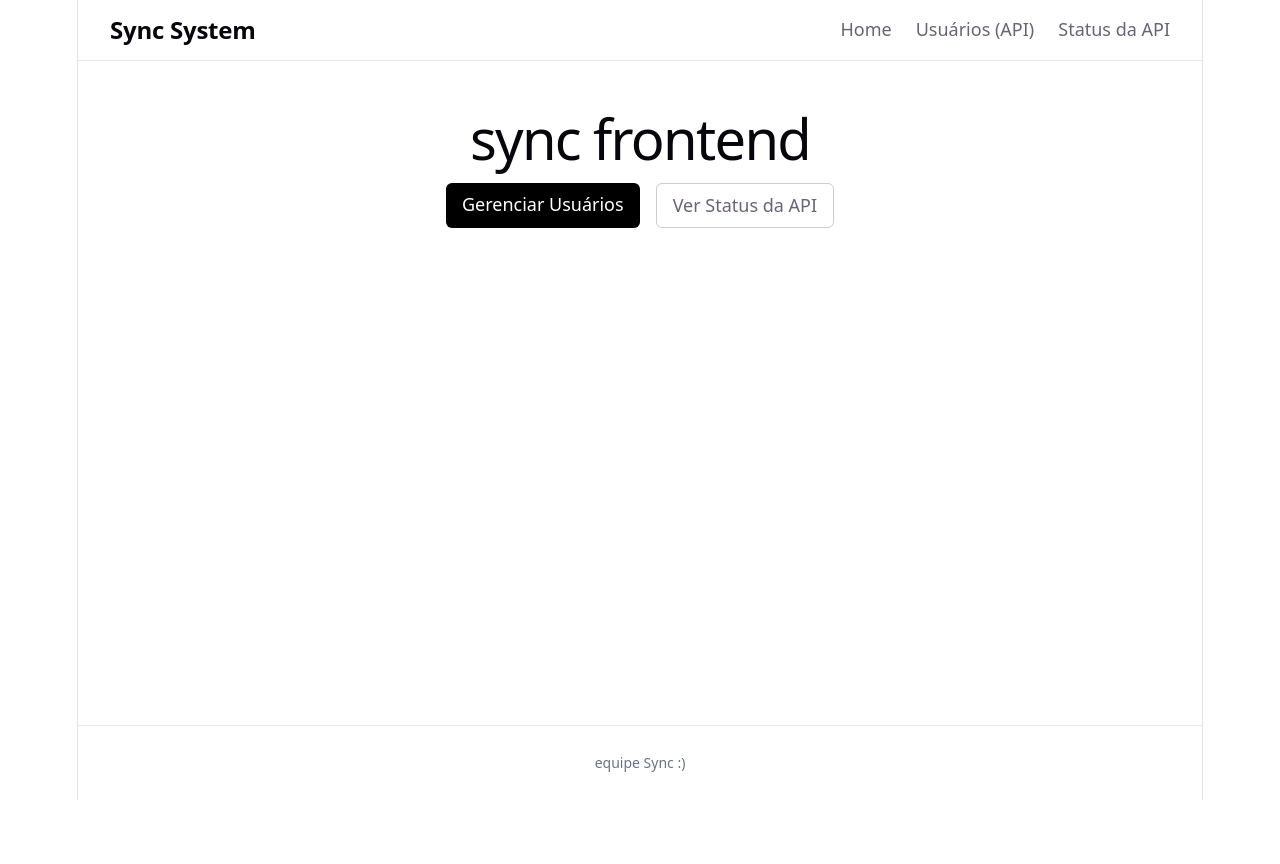
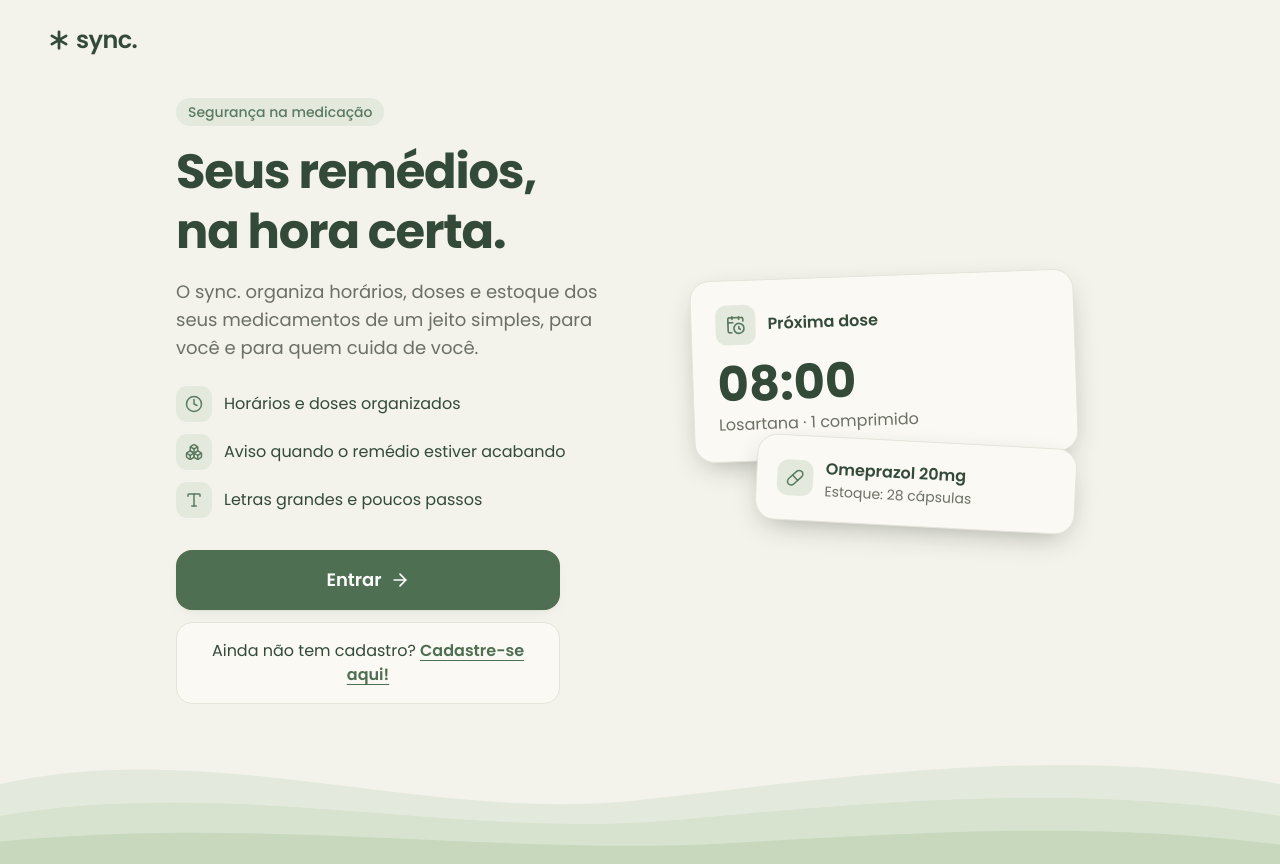
Before and after one commit to SamGarciaPereira/sync-frontend, a React (Vite) app: page / in a window 1280 px wide. Before the commit the page ends 800 px from the top, so only its background shows below. Built offline with nearby package versions, Linux system fonts and the light colour scheme; no server answers.

Commit message:
feat: add welcome page

```diff
--- a/src/App.tsx
+++ b/src/App.tsx
@@ -13,14 +13,18 @@ import { CadastrarMedicacao } from "./app/pages/CadastrarMedicacao";
 import { QuandoTomar } from "./app/pages/QuandoTomar";
 import { Lembretes } from "./app/pages/Lembretes";
 import { Configuracoes } from "./app/pages/Configuracoes";
+import { BoasVindas } from "./app/pages/BoasVindas";
 
 export default function App() {
   return (
     <BrowserRouter>
       <Routes>
-        {/* Demo original do template (mantida intacta) */}
+        {/* Apresentação do sync. */}
+        <Route path="/" element={<BoasVindas />} />
+
+        {/* Demo original do template (mantida intacta, agora em /demo) */}
         <Route element={<DemoLayout />}>
-          <Route path="/" element={<Home />} />
+          <Route path="/demo" element={<Home />} />
           <Route path="/users" element={<Users />} />
           <Route path="/status" element={<Status />} />
         </Route>
--- /dev/null
+++ b/src/app/pages/BoasVindas.tsx
@@ -0,0 +1,92 @@
+import { Link } from "react-router-dom";
+import { ArrowRight, Boxes, CalendarClock, Clock, Pill, Type } from "lucide-react";
+import { IconBadge } from "../components/IconBadge";
+import { Logo } from "../components/Logo";
+import { Waves } from "../components/Waves";
+
+const features = [
+  { icon: Clock, text: "Horários e doses organizados" },
+  { icon: Boxes, text: "Aviso quando o remédio estiver acabando" },
+  { icon: Type, text: "Letras grandes e poucos passos" },
+];
+
+/** Landing page: presents sync. and leads to sign in / sign up. */
+export function BoasVindas() {
+  return (
+    <div className="app-shell relative flex min-h-svh flex-col overflow-hidden">
+      <header className="relative z-10 px-6 py-6 lg:px-12">
+        <Logo size="lg" className="text-heading" />
+      </header>
+
+      <main className="relative z-10 mx-auto grid w-full max-w-5xl flex-1 items-center gap-12 px-6 pb-40 pt-4 lg:grid-cols-2 lg:px-12">
+        <section>
+          <p className="inline-flex rounded-full bg-sage px-3 py-1 text-sm font-medium text-sage-icon">
+            Segurança na medicação
+          </p>
+          <h1 className="mt-4 text-4xl font-bold leading-tight tracking-tight text-heading sm:text-5xl">
+            Seus remédios,
+            <br />
+            na hora certa.
+          </h1>
+          <p className="mt-4 max-w-md text-lg text-muted">
+            O sync. organiza horários, doses e estoque dos seus medicamentos de um jeito simples,
+            para você e para quem cuida de você.
+          </p>
+
+          <ul className="mt-6 space-y-3">
+            {features.map(({ icon, text }) => (
+              <li key={text} className="flex items-center gap-3 text-heading">
+                <IconBadge icon={icon} size="sm" />
+                {text}
+              </li>
+            ))}
+          </ul>
+
+          <div className="mt-8 flex flex-col gap-3 sm:max-w-sm">
+            <Link
+              to="/entrar"
+              className="inline-flex items-center justify-center gap-2 rounded-2xl bg-forest px-6 py-4 text-lg font-semibold text-white shadow-card transition-colors hover:bg-forest-strong focus-visible:outline-none focus-visible:ring-2 focus-visible:ring-forest/40 focus-visible:ring-offset-2 focus-visible:ring-offset-cream"
+            >
+              Entrar
+              <ArrowRight size={20} aria-hidden="true" />
+            </Link>
+            <Link
+              to="/cadastro"
+              className="rounded-2xl border border-surface-border bg-surface px-6 py-4 text-center text-heading transition-colors hover:bg-sage/50 focus-visible:outline-none focus-visible:ring-2 focus-visible:ring-forest/40"
+            >
+              Ainda não tem cadastro?{" "}
+              <span className="font-semibold text-forest underline underline-offset-4">
+                Cadastre-se aqui!
+              </span>
+            </Link>
+          </div>
+        </section>
+
+        {/* Decorative preview of the app */}
+        <section aria-hidden="true" className="hidden lg:block">
+          <div className="relative mx-auto max-w-sm">
+            <div className="rotate-[-2deg] rounded-card border border-surface-border bg-surface p-6 shadow-float">
+              <div className="flex items-center gap-3">
+                <IconBadge icon={CalendarClock} />
+                <p className="font-semibold text-heading">Próxima dose</p>
+              </div>
+              <p className="mt-4 text-5xl font-bold text-heading">08:00</p>
+              <p className="mt-1 text-muted">Losartana · 1 comprimido</p>
+            </div>
+            <div className="relative -mt-4 ml-16 rotate-[3deg] rounded-card border border-surface-border bg-surface p-5 shadow-float">
+              <div className="flex items-center gap-3">
+                <IconBadge icon={Pill} size="sm" />
+                <div>
+                  <p className="font-semibold text-heading">Omeprazol 20mg</p>
+                  <p className="text-sm text-muted">Estoque: 28 cápsulas</p>
+                </div>
+              </div>
+            </div>
+          </div>
+        </section>
+      </main>
+
+      <Waves variant="light" className="absolute inset-x-0 bottom-0 z-0 h-32 lg:h-44" />
+    </div>
+  );
+}
--- a/src/components/Header.tsx
+++ b/src/components/Header.tsx
@@ -5,7 +5,7 @@ export function Header() {
     <header style={{ display: "flex", justifyContent: "space-between", padding: "1rem 2rem", borderBottom: "1px solid #e5e7eb" }}>
       <h2 style={{ margin: 0, fontWeight: "bold" }}>Sync System</h2>
       <nav style={{ display: "flex", gap: "1.5rem" }}>
-        <Link to="/">Home</Link>
+        <Link to="/demo">Home</Link>
         <Link to="/users">Usuários (API)</Link>
         <Link to="/status">Status da API</Link>
       </nav>
```
